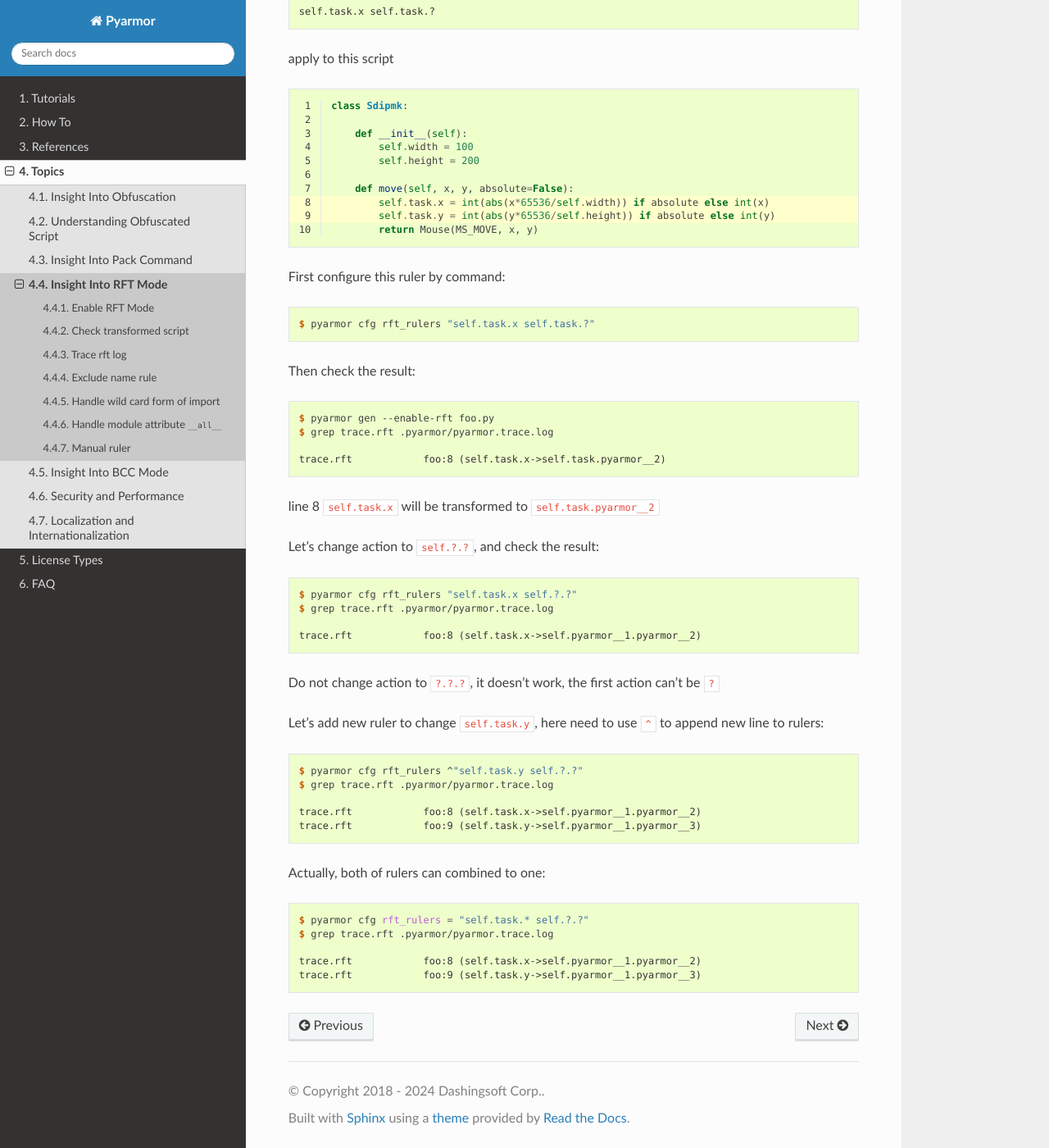
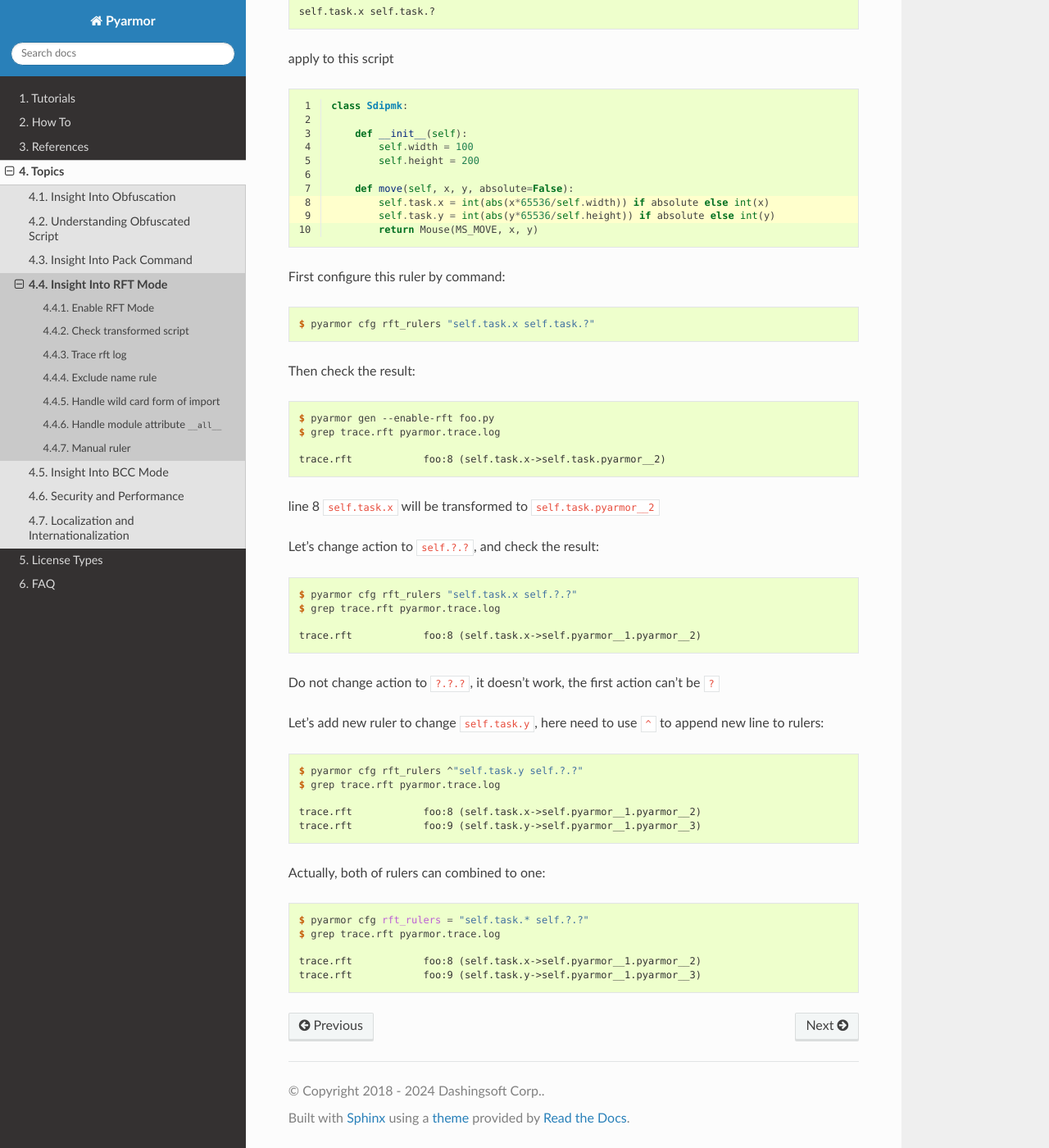
Before and after one commit to dashingsoft/pyarmor, a Sphinx documentation site: the page built from docs/topic/rftmode.rst, in a window 1280 px wide and 1400 px high, scrolled down 5142 px. Shown: the whole window at 82% size. Built offline with Sphinx 7.4.7 and the Read the Docs theme 3.1.0, drawn with Linux system fonts in a browser that asks for light colours; some of the changed text lies outside the part shown.

Commit message:
Move trace log to current path

```diff
--- a/docs/topic/bccmode.rst
+++ b/docs/topic/bccmode.rst
@@ -33,8 +33,8 @@ To check which functions are converted to C function, enable trace mode before o
 
 Then check the trace log::
 
-    $ ls .pyarmor/pyarmor.trace.log
-    $ grep trace.bcc .pyarmor/pyarmor.trace.log
+    $ ls pyarmor.trace.log
+    $ grep trace.bcc pyarmor.trace.log
 
     trace.bcc            foo:5:hello
     trace.bcc            foo:9:sum2
@@ -114,7 +114,7 @@ Let's enable trace mode to check these functions are ignored::
 
     $ pyarmor cfg enable_trace 1
     $ pyarmor gen --enable-bcc foo.py
-    $ grep trace.bcc .pyarmor/pyarmor.trace.log
+    $ grep trace.bcc pyarmor.trace.log
 
 Another example, in the following commands BCC mode ignores ``joker/card.py``, but handle all the other scripts in package ``joker``::
 
--- a/docs/topic/rftmode.rst
+++ b/docs/topic/rftmode.rst
@@ -118,7 +118,7 @@ When both of trace log and trace rft are enabled, RFT mode will log which names
 
     $ pyarmor cfg enable_trace=1 trace_rft=1
     $ pyarmor gen --enable-rft foo.py
-    $ grep trace.rft .pyarmor/pyarmor.trace.log
+    $ grep trace.rft pyarmor.trace.log
 
     trace.rft            foo:1 (import sys as pyarmor__1)
     trace.rft            foo:12 (self.wScan->self.pyarmor__4)
@@ -137,7 +137,7 @@ When RFT scripts complain of name not found error, just exclude this name. For e
 
 If no found name like ``pyarmor__22``, find the original name in the trace log::
 
-    $ grep pyarmor__22 .pyarmor/pyarmor.trace.log
+    $ grep pyarmor__22 pyarmor.trace.log
 
     trace.rft            foo:65 (self.height->self.pyarmor__22)
     trace.rft            foo:81 (self.height->self.pyarmor__22)
@@ -218,7 +218,7 @@ First configure this ruler by command::
 Then check the result::
 
     $ pyarmor gen --enable-rft foo.py
-    $ grep trace.rft .pyarmor/pyarmor.trace.log
+    $ grep trace.rft pyarmor.trace.log
 
     trace.rft            foo:8 (self.task.x->self.task.pyarmor__2)
 
@@ -227,7 +227,7 @@ line 8 ``self.task.x`` will be transformed to ``self.task.pyarmor__2``
 Let's change action to ``self.?.?``, and check the result::
 
     $ pyarmor cfg rft_rulers "self.task.x self.?.?"
-    $ grep trace.rft .pyarmor/pyarmor.trace.log
+    $ grep trace.rft pyarmor.trace.log
 
     trace.rft            foo:8 (self.task.x->self.pyarmor__1.pyarmor__2)
 
@@ -236,7 +236,7 @@ Do not change action to ``?.?.?``, it doesn't work, the first action can't be ``
 Let's add new ruler to change ``self.task.y``, here need to use ``^`` to append new line to rulers::
 
     $ pyarmor cfg rft_rulers ^"self.task.y self.?.?"
-    $ grep trace.rft .pyarmor/pyarmor.trace.log
+    $ grep trace.rft pyarmor.trace.log
 
     trace.rft            foo:8 (self.task.x->self.pyarmor__1.pyarmor__2)
     trace.rft            foo:9 (self.task.y->self.pyarmor__1.pyarmor__3)
@@ -244,7 +244,7 @@ Let's add new ruler to change ``self.task.y``, here need to use ``^`` to append
 Actually, both of rulers can combined to one::
 
     $ pyarmor cfg rft_rulers = "self.task.* self.?.?"
-    $ grep trace.rft .pyarmor/pyarmor.trace.log
+    $ grep trace.rft pyarmor.trace.log
 
     trace.rft            foo:8 (self.task.x->self.pyarmor__1.pyarmor__2)
     trace.rft            foo:9 (self.task.y->self.pyarmor__1.pyarmor__3)
--- a/docs/tutorial/advanced.rst
+++ b/docs/tutorial/advanced.rst
@@ -143,8 +143,8 @@ To check which functions are converted to C function, enable trace mode before o
 
 Then check the trace log::
 
-    $ ls .pyarmor/pyarmor.trace.log
-    $ grep trace.bcc .pyarmor/pyarmor.trace.log
+    $ ls pyarmor.trace.log
+    $ grep trace.bcc pyarmor.trace.log
 
     trace.bcc            foo:5:hello
     trace.bcc            foo:9:sum2
--- a/docs/tutorial/obfuscation.rst
+++ b/docs/tutorial/obfuscation.rst
@@ -120,7 +120,7 @@ To check which function or which string are protected, enable trace log and chec
 
     $ pyarmor cfg enable_trace=1
     $ pyarmor gen --mix-str --assert-call fib.py
-    $ cat .pyarmor/pyarmor.trace.log
+    $ cat pyarmor.trace.log
 
     trace.assert.call    fib:10:'fib'
     trace.mix.str        fib:1:'abcxyz'
```
